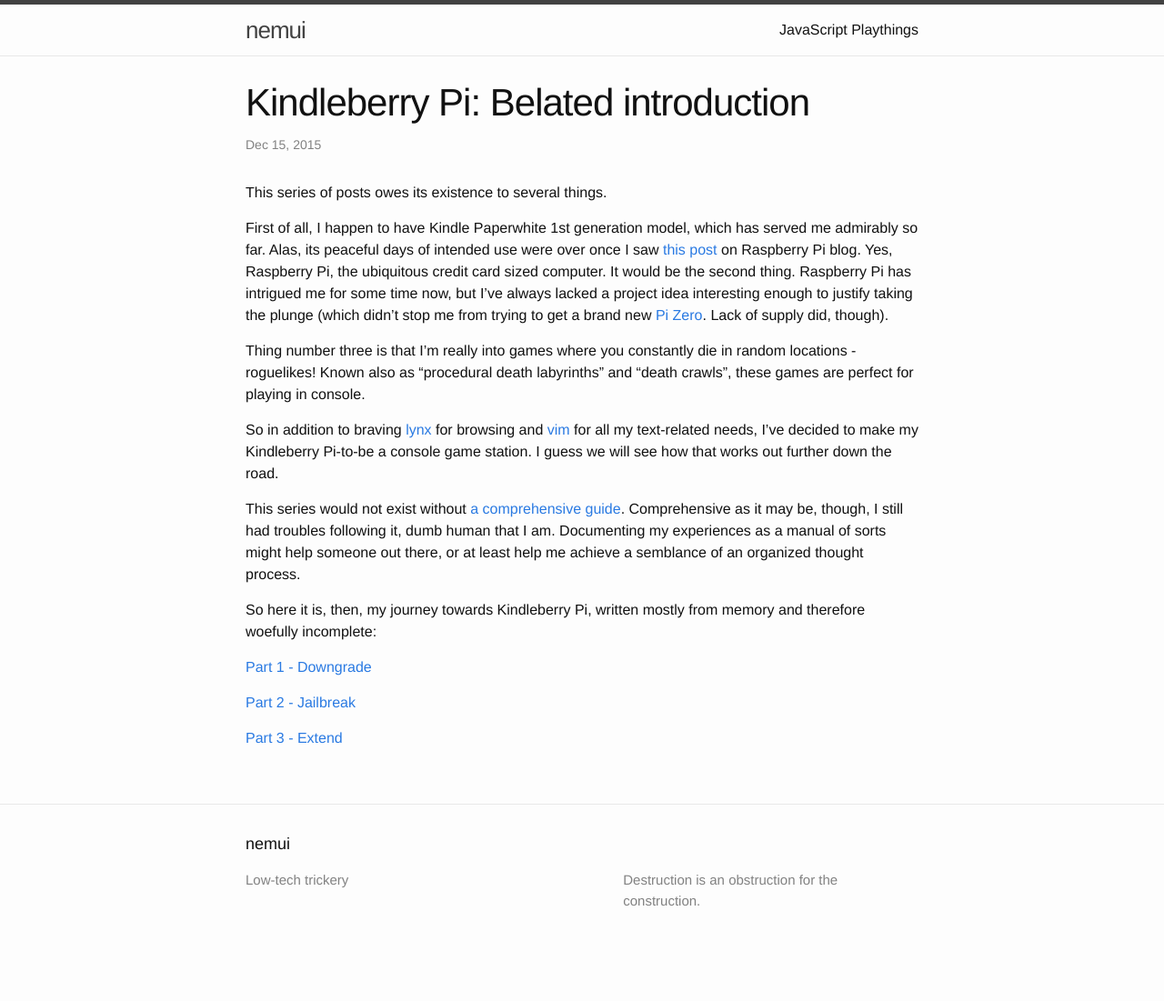
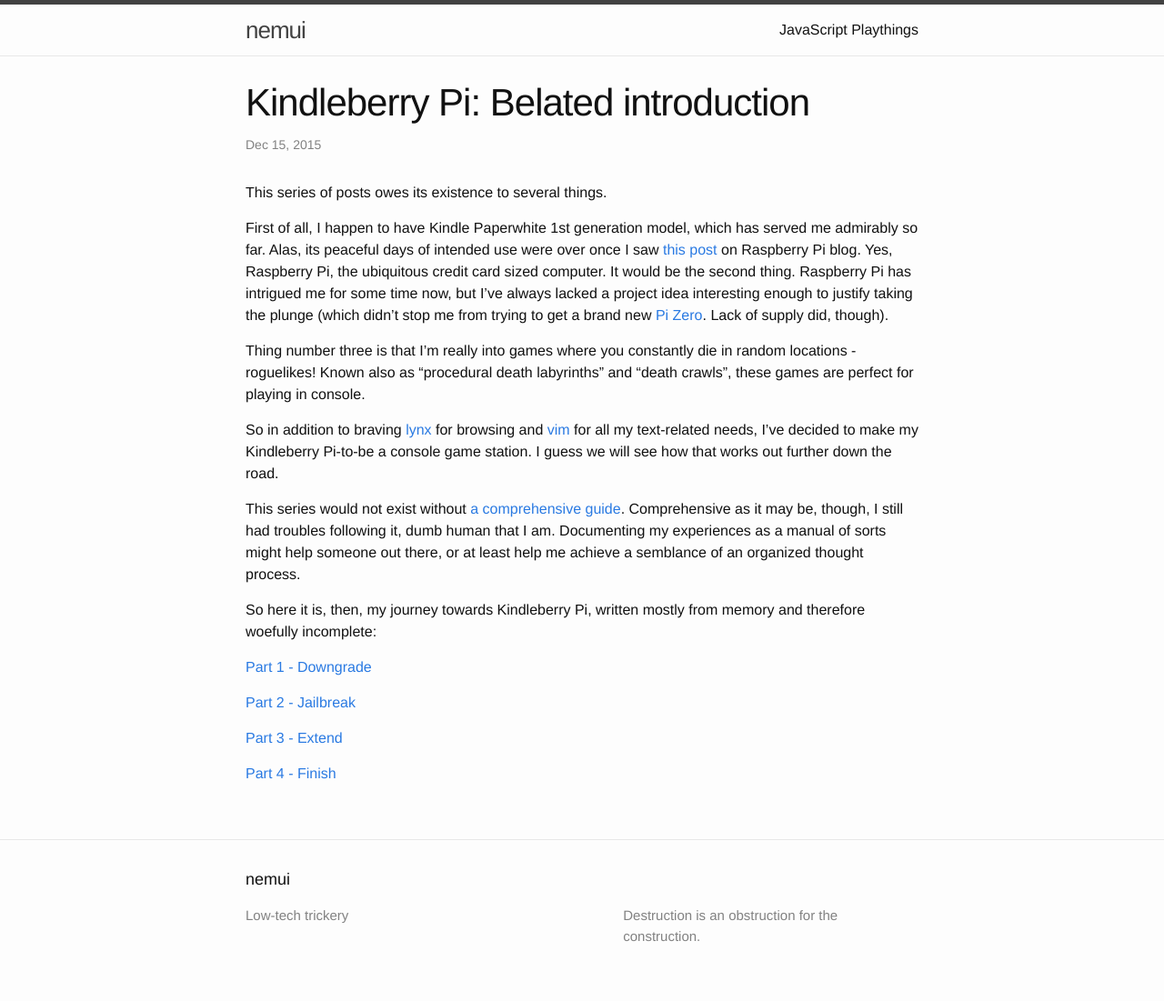
Before and after one commit to nemui/nemui.github.io, a Jekyll site: the page built from _posts/2015-12-15-belated-introduction.markdown, in a window 1280 px wide. Shown: the whole page at 91% size. Built offline with Jekyll 4.4.1, drawn with Linux system fonts in a browser that asks for light colours; before the commit the page ends 1062 px from its top, so only the background shows below that.

Commit message:
link to part 4

```diff
--- a/_posts/2015-12-15-belated-introduction.markdown
+++ b/_posts/2015-12-15-belated-introduction.markdown
@@ -39,6 +39,8 @@ memory and therefore woefully incomplete:
 
 [Part 3 - Extend]({% post_url 2015-12-15-usbnetwork-extend %})
 
+[Part 4 - Finish]({% post_url 2015-12-25-kterm-hostapd %})
+
 [kindleberry-pi-post]: https://www.raspberrypi.org/blog/kindleberry-pi-the-second/
 [pi-zero]: https://www.raspberrypi.org/blog/page/2/?fish#raspberry-pi-zero
 [lynx-link]: http://lynx.invisible-island.net
```
